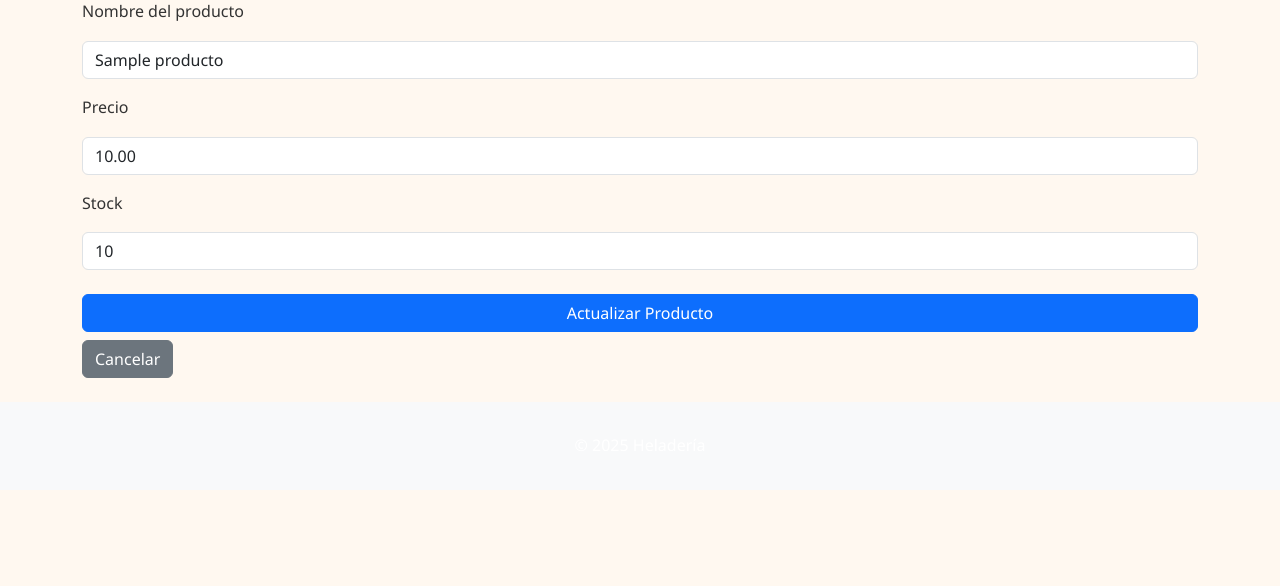
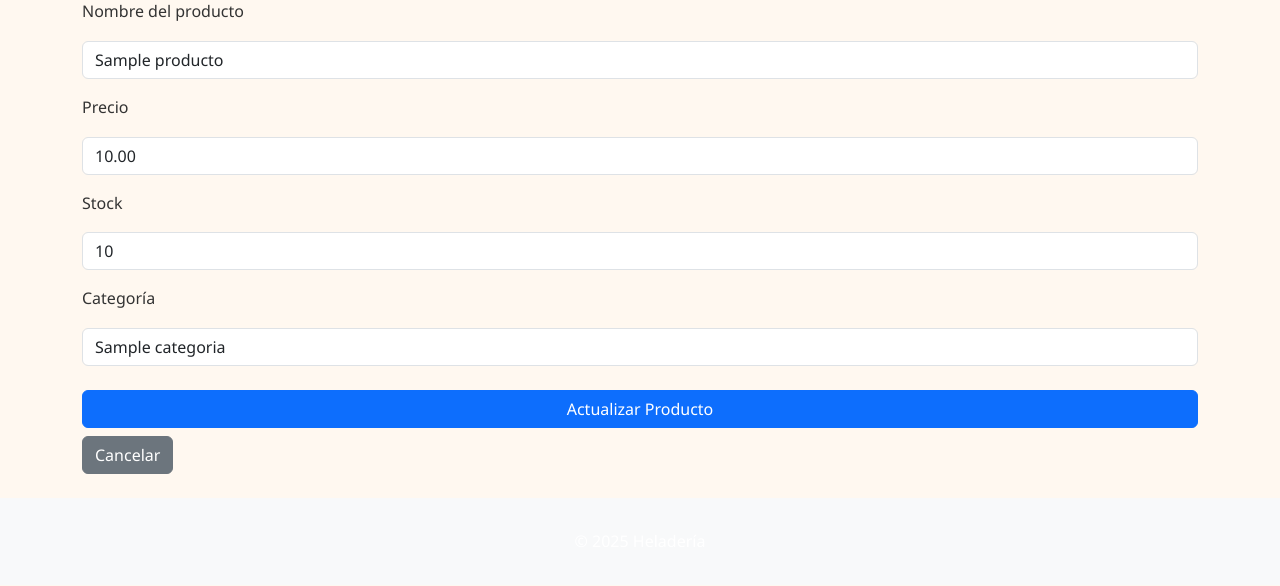
Before and after one commit to KeylaMerino/proyecto-flask, a Flask app: page /editar_producto/1 in a window 1280 px wide. Shown: the part 137-723 px from the top of the page. Run offline with Flask 3, Linux system fonts and the light colour scheme; a user stored in the database is signed in; tables that the repository leaves empty hold one stand-in row (values such as "Sample post"); parts of the project's set-up code (start-up, migrations or seed data) failed here and were passed over.

Commit message:
Actualización: CRUD completo con login y categorias

```diff
--- a/app.py
+++ b/app.py
@@ -31,12 +31,19 @@ class Usuario(db.Model, UserMixin):
     def get_id(self):
         return str(self.id_usuario)
 
+class Categoria(db.Model):
+    __tablename__ = 'categorias'
+    id_categoria = db.Column(db.Integer, primary_key=True, autoincrement=True)
+    nombre = db.Column(db.String(100), nullable=False)
+
 class Producto(db.Model):
     __tablename__ = 'productos'
     id_producto = db.Column(db.Integer, primary_key=True, autoincrement=True)
     nombre = db.Column(db.String(100), nullable=False)
     precio = db.Column(db.Numeric(10,2), nullable=False)
     stock = db.Column(db.Integer, nullable=False)
+    id_categoria = db.Column(db.Integer, db.ForeignKey('categorias.id_categoria'))
+    categoria = db.relationship('Categoria', backref='productos')
 
 # -------------------- LOGIN MANAGER --------------------
 @login_manager.user_loader
@@ -62,30 +69,39 @@ def productos():
 @app.route('/crear_producto', methods=['GET', 'POST'])
 @login_required
 def crear_producto():
+    categorias = Categoria.query.all()
     if request.method == 'POST':
         nombre = request.form['nombre']
         precio = request.form['precio']
         stock = request.form['stock']
-        if nombre and precio and stock:
-            nuevo = Producto(nombre=nombre, precio=precio, stock=stock)
+        id_categoria = request.form['id_categoria']
+        if nombre and precio and stock and id_categoria:
+            nuevo = Producto(
+                nombre=nombre,
+                precio=precio,
+                stock=stock,
+                id_categoria=int(id_categoria)
+            )
             db.session.add(nuevo)
             db.session.commit()
             flash("Producto agregado exitosamente", "success")
             return redirect(url_for('productos'))
-    return render_template('agregar_producto.html')
+    return render_template('agregar_producto.html', categorias=categorias)
 
 @app.route('/editar_producto/<int:id>', methods=['GET', 'POST'])
 @login_required
 def editar_producto(id):
     producto = Producto.query.get_or_404(id)
+    categorias = Categoria.query.all()
     if request.method == 'POST':
         producto.nombre = request.form['nombre']
         producto.precio = request.form['precio']
         producto.stock = request.form['stock']
+        producto.id_categoria = int(request.form['id_categoria'])
         db.session.commit()
         flash("Producto actualizado correctamente", "success")
         return redirect(url_for('productos'))
-    return render_template('editar_producto.html', producto=producto)
+    return render_template('editar_producto.html', producto=producto, categorias=categorias)
 
 @app.route('/eliminar_producto/<int:id>', methods=['POST'])
 @login_required
@@ -95,6 +111,46 @@ def eliminar_producto(id):
     db.session.commit()
     flash("Producto eliminado", "success")
     return redirect(url_for('productos'))
+
+# -------- CRUD CATEGORÍAS --------
+@app.route('/categorias')
+@login_required
+def categorias():
+    categorias = Categoria.query.all()
+    return render_template('categorias.html', categorias=categorias)
+
+@app.route('/crear_categoria', methods=['GET', 'POST'])
+@login_required
+def crear_categoria():
+    if request.method == 'POST':
+        nombre = request.form['nombre']
+        if nombre:
+            nueva = Categoria(nombre=nombre)
+            db.session.add(nueva)
+            db.session.commit()
+            flash("Categoría agregada exitosamente", "success")
+            return redirect(url_for('categorias'))
+    return render_template('agregar_categoria.html')
+
+@app.route('/editar_categoria/<int:id>', methods=['GET', 'POST'])
+@login_required
+def editar_categoria(id):
+    categoria = Categoria.query.get_or_404(id)
+    if request.method == 'POST':
+        categoria.nombre = request.form['nombre']
+        db.session.commit()
+        flash("Categoría actualizada correctamente", "success")
+        return redirect(url_for('categorias'))
+    return render_template('editar_categoria.html', categoria=categoria)
+
+@app.route('/eliminar_categoria/<int:id>', methods=['POST'])
+@login_required
+def eliminar_categoria(id):
+    categoria = Categoria.query.get_or_404(id)
+    db.session.delete(categoria)
+    db.session.commit()
+    flash("Categoría eliminada", "success")
+    return redirect(url_for('categorias'))
 
 # -------- VENTAS (JSON) --------
 @app.route('/ventas')
@@ -169,7 +225,7 @@ def login():
         if usuario and check_password_hash(usuario.password, password):
             login_user(usuario)
             flash("Login exitoso", "success")
-            return redirect(url_for('dashboard'))  # <--- Aquí usamos dashboard
+            return redirect(url_for('dashboard'))
         else:
             flash("Correo o contraseña incorrectos", "danger")
     return render_template('login.html')
--- a/templates/editar_producto.html
+++ b/templates/editar_producto.html
@@ -17,6 +17,17 @@
         <label for="stock" class="form-label">Stock</label>
         <input type="number" id="stock" name="stock" class="form-control" value="{{ producto.stock }}" required>
     </div>
+    <div class="mb-3">
+        <label for="id_categoria" class="form-label">Categoría</label>
+        <select id="id_categoria" name="id_categoria" class="form-control" required>
+            <option value="" disabled>-- Selecciona una categoría --</option>
+            {% for cat in categorias %}
+                <option value="{{ cat.id_categoria }}" {% if producto.id_categoria == cat.id_categoria %}selected{% endif %}>
+                    {{ cat.nombre }}
+                </option>
+            {% endfor %}
+        </select>
+    </div>
     <button type="submit" class="btn btn-primary">Actualizar Producto</button>
     <a href="{{ url_for('productos') }}" class="btn btn-secondary">Cancelar</a>
 </form>
```
Also changed, not shown: datos/ventas.json (+10 -0 lines), sql/script_base_datos.sql (+11 -2 lines), templates/agregar_categoria.html (added, +15 -0 lines), templates/agregar_producto.html (+9 -0 lines), templates/categorias.html (added, +32 -0 lines), templates/editar_categoria.html (added, +15 -0 lines).
